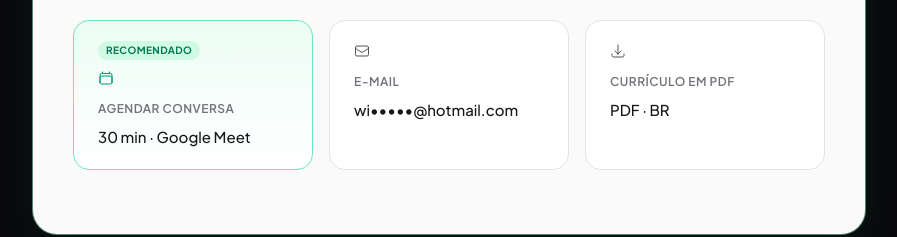
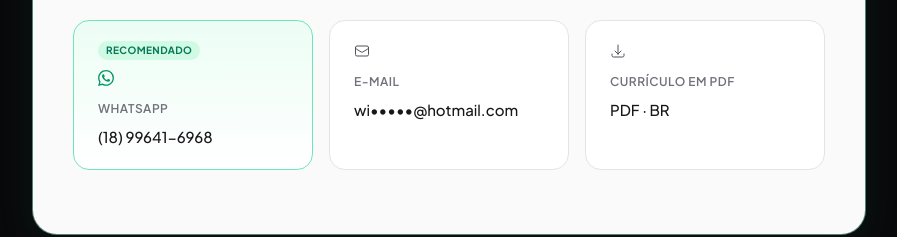
Before and after one commit to WillianWRS/portfolio-dev-fullstack, an Angular app: page / in a window 1280 px wide. Shown: the part 5651-5888 px from the top of the page, without its empty margins (191-1088 px from the left). Built offline with nearby package versions, Linux system fonts and the light colour scheme.

Commit message:
feat(contact): replace Meet scheduling card with WhatsApp

```diff
--- a/src/app/core/config/app-config.model.ts
+++ b/src/app/core/config/app-config.model.ts
@@ -5,6 +5,6 @@
   profilePhotoUrl: string;
   cvUrlBr: string;
   cvUrlEn: string;
-  calendarUrl: string;
+  whatsappUrl: string;
   githubRepoUrl: string;
 }
--- a/src/app/core/content/profile.content.ts
+++ b/src/app/core/content/profile.content.ts
@@ -13,6 +13,6 @@
 
 export const CV_URL_EN = appConfig.cvUrlEn;
 
-export const CALENDAR_URL = appConfig.calendarUrl;
+export const WHATSAPP_URL = appConfig.whatsappUrl;
 
 export const GITHUB_REPO_URL = appConfig.githubRepoUrl;
--- a/src/app/core/i18n/translations.ts
+++ b/src/app/core/i18n/translations.ts
@@ -63,8 +63,8 @@
   | 'contact.heading'
   | 'contact.subtitle'
   | 'contact.emailLabel'
-  | 'contact.calendarLabel'
-  | 'contact.calendarHint'
+  | 'contact.whatsappLabel'
+  | 'contact.whatsappHint'
   | 'contact.cvLabel'
   | 'contact.availability'
   | 'contact.recommended'
@@ -150,8 +150,8 @@
   'contact.subtitle':
     'Aberto a oportunidades full stack, consultorias técnicas e projetos desafiadores.',
   'contact.emailLabel': 'E-mail',
-  'contact.calendarLabel': 'Agendar conversa',
-  'contact.calendarHint': '30 min · Google Meet',
+  'contact.whatsappLabel': 'WhatsApp',
+  'contact.whatsappHint': '(18) 99641-6968',
   'contact.cvLabel': 'Currículo em PDF',
   'contact.availability': 'Disponível para remoto · BR & EN',
   'contact.recommended': 'Recomendado',
@@ -237,8 +237,8 @@
   'contact.subtitle':
     'Open to full stack opportunities, technical consulting, and challenging projects.',
   'contact.emailLabel': 'Email',
-  'contact.calendarLabel': 'Schedule a call',
-  'contact.calendarHint': '30 min · Google Meet',
+  'contact.whatsappLabel': 'WhatsApp',
+  'contact.whatsappHint': '+55 18 99641-6968',
   'contact.cvLabel': 'Resume PDF',
   'contact.availability': 'Available remote · BR & EN',
   'contact.recommended': 'Recommended',
--- a/src/app/core/services/portfolio-content.service.ts
+++ b/src/app/core/services/portfolio-content.service.ts
@@ -45,7 +45,7 @@
     this.localeService.locale() === 'BR' ? this.appConfig.cvUrlBr : this.appConfig.cvUrlEn,
   );
 
-  readonly calendarUrl = computed(() => this.appConfig.calendarUrl);
+  readonly whatsappUrl = computed(() => this.appConfig.whatsappUrl);
 
   readonly githubRepoUrl = computed(() => this.appConfig.githubRepoUrl);
 
--- a/src/app/features/home/sections/contact/contact.html
+++ b/src/app/features/home/sections/contact/contact.html
@@ -11,17 +11,17 @@
 
     <div class="mt-14 grid gap-4 sm:grid-cols-3">
       <a
-        [href]="content.calendarUrl()"
+        [href]="content.whatsappUrl()"
         target="_blank"
         rel="noopener noreferrer"
         class="contact-card contact-card--primary group"
       >
         <span class="contact-card__badge">{{ localeService.t('contact.recommended') }}</span>
         <span class="contact-card__icon">
-          <app-icon name="calendar" />
+          <app-icon name="whatsapp" />
         </span>
-        <span class="contact-card__label">{{ localeService.t('contact.calendarLabel') }}</span>
-        <span class="contact-card__value">{{ localeService.t('contact.calendarHint') }}</span>
+        <span class="contact-card__label">{{ localeService.t('contact.whatsappLabel') }}</span>
+        <span class="contact-card__value">{{ localeService.t('contact.whatsappHint') }}</span>
       </a>
 
       <button type="button" class="contact-card group text-left" (click)="toggleEmail()">
--- a/src/app/shared/ui/app-icon/app-icon.html
+++ b/src/app/shared/ui/app-icon/app-icon.html
@@ -188,6 +188,12 @@
       <path stroke-linecap="round" stroke-linejoin="round" d="M6.75 3v2.25M17.25 3v2.25M3 18.75V7.5a2.25 2.25 0 0 1 2.25-2.25h13.5A2.25 2.25 0 0 1 21 7.5v11.25m-18 0A2.25 2.25 0 0 0 5.25 21h13.5A2.25 2.25 0 0 0 21 18.75m-18 0v-7.5A2.25 2.25 0 0 1 5.25 9h13.5A2.25 2.25 0 0 1 21 11.25v7.5" />
     </svg>
   }
+  @case ('whatsapp') {
+    <svg xmlns="http://www.w3.org/2000/svg" viewBox="0 0 24 24" fill="currentColor" [class]="iconClass()" aria-hidden="true">
+      <path d="M17.472 14.382c-.297-.149-1.758-.867-2.03-.967-.273-.099-.471-.148-.67.15-.197.297-.767.966-.94 1.164-.173.199-.347.223-.644.075-.297-.15-1.255-.463-2.39-1.475-.883-.788-1.48-1.761-1.653-2.059-.173-.297-.018-.458.13-.606.134-.133.298-.347.446-.52.149-.174.198-.298.298-.497.099-.198.05-.371-.025-.52-.075-.149-.669-1.612-.916-2.207-.242-.579-.487-.5-.669-.51-.173-.008-.371-.01-.57-.01-.198 0-.52.074-.792.372-.272.297-1.04 1.016-1.04 2.479 0 1.462 1.065 2.875 1.213 3.074.149.198 2.096 3.2 5.077 4.487.709.306 1.262.489 1.694.625.712.227 1.36.195 1.871.118.571-.085 1.758-.719 2.006-1.413.248-.694.248-1.289.173-1.413-.074-.124-.272-.198-.57-.347m-5.421 7.403h-.004a9.87 9.87 0 0 1-5.031-1.378l-.361-.214-3.741.982.998-3.648-.235-.374a9.86 9.86 0 0 1-1.51-5.26c.001-5.45 4.436-9.884 9.888-9.884 2.64 0 5.122 1.03 6.988 2.898a9.825 9.825 0 0 1 2.893 6.994c-.003 5.45-4.435 9.884-9.884 9.884m8.413-18.297A11.815 11.815 0 0 0 12.05 0C5.495 0 .16 5.335.157 11.892c0 2.096.547 4.142 1.588 5.945L.057 24l6.305-1.654a11.882 11.882 0 0 0 5.683 1.448h.005c6.554 0 11.89-5.335 11.893-11.893a11.821 11.821 0 0 0-3.48-8.413z" />
+    </svg>
+  }
+
   @case ('message') {
     <svg xmlns="http://www.w3.org/2000/svg" viewBox="0 0 24 24" fill="none" stroke="currentColor" stroke-width="1.5" class="h-5 w-5 shrink-0 text-zinc-700" aria-hidden="true">
       <path stroke-linecap="round" stroke-linejoin="round" d="M7.5 8.25h9m-9 3H12m-9.75 1.51c0 1.6 1.123 2.994 2.707 3.227 1.087.16 2.185.283 3.293.369V21l4.184-4.183a1.14 1.14 0 0 1 .778-.332 48.294 48.294 0 0 0 5.83-.498c1.585-.233 2.708-1.626 2.708-3.228V6.741c0-1.602-1.123-2.995-2.707-3.228A48.394 48.394 0 0 0 12 3c-2.392 0-4.744.175-7.043.513C3.373 3.746 2.25 5.14 2.25 6.741v6.018Z" />
--- a/src/app/shared/ui/app-icon/app-icon.ts
+++ b/src/app/shared/ui/app-icon/app-icon.ts
@@ -17,6 +17,7 @@
   | 'download'
   | 'x'
   | 'calendar'
+  | 'whatsapp'
   | 'message'
   | 'menu';
 
--- a/src/environments/environment.prod.ts
+++ b/src/environments/environment.prod.ts
@@ -9,7 +9,7 @@
     profilePhotoUrl: '/foto.png',
     cvUrlBr: '/Willian-Robert-Scabora.pdf',
     cvUrlEn: '/Willian-Robert-Scabora.pdf',
-    calendarUrl: 'https://cal.com/willian-scabora/30min',
+    whatsappUrl: 'https://wa.me/5518996416968',
     githubRepoUrl: 'https://github.com/WillianWRS/portfolio-dev-fullstack',
   } satisfies AppConfig,
 };
--- a/src/environments/environment.ts
+++ b/src/environments/environment.ts
@@ -9,7 +9,7 @@
     profilePhotoUrl: '/foto.png',
     cvUrlBr: '/Willian-Robert-Scabora.pdf',
     cvUrlEn: '/Willian-Robert-Scabora.pdf',
-    calendarUrl: 'https://cal.com/willian-scabora/30min',
+    whatsappUrl: 'https://wa.me/5518996416968',
     githubRepoUrl: 'https://github.com/WillianWRS/portfolio-dev-fullstack',
   } satisfies AppConfig,
 };
```
